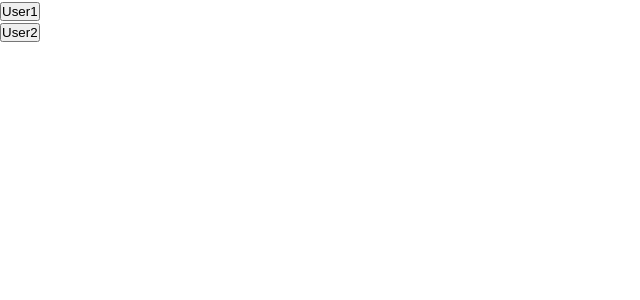
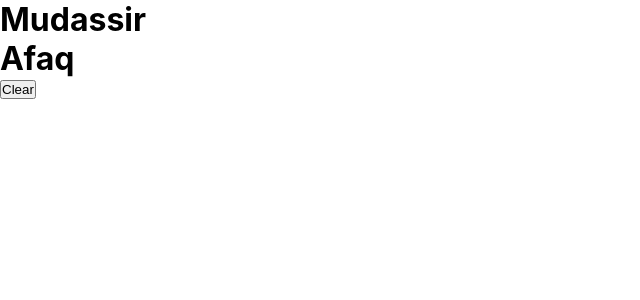
Before and after one commit to Mudassir5367/raect-assign-practice-lecture, a React (Create React App) app: page / in a window 1280 px wide. Shown: the top 300 px of the page, without its empty margins (0-640 px from the left). Built offline with nearby package versions, Linux system fonts and the light colour scheme.

Commit message:
Array with useState , use map method

```diff
--- a/src/App.js
+++ b/src/App.js
@@ -1,23 +1,25 @@
 import  './App.css';
-import React, {  useState } from 'react'
+import React from 'react'
+import ArrayUsestate from './components/ArrayUsestate';
 // import Child from './components/Child';
-import ConditionalRandering from './components/ConditionalRandering';
+// import ConditionalRandering from './components/ConditionalRandering';
 
 function App() {
-  const [obj] = useState( {
-    name:'Mudassir Hussain',
-    id:'40',
-    designation:'Software Trainee Engineer'
-  })
-  const [obj2] = useState({
-    name:'Hussain',age:18
-  })
+  // const [obj] = useState( {
+  //   name:'Mudassir Hussain',
+  //   id:'40',
+  //   designation:'Software Trainee Engineer'
+  // })
+  // const [obj2] = useState({
+  //   name:'Hussain',age:18
+  // })
 
   return (
     <>
       <div>
    {/* <Child obj1 = {obj}/> */}
-   <ConditionalRandering obj1 = {obj} obj3 = {obj2} />
+   {/* <ConditionalRandering obj1 = {obj} obj3 = {obj2} /> */}
+   <ArrayUsestate/>
 
       </div>
     </>
--- /dev/null
+++ b/src/components/ArrayUsestate.js
@@ -0,0 +1,21 @@
+import React, { useState } from 'react'
+
+export default function ArrayUsestate() {
+    const data = [
+        {id:0, fName:'Mudassir',lName:'Hussain'},
+        {id:1, fName:'Afaq',lName:'Nawaz'},
+    ]
+    const [clear, setClear] = useState(data)
+    const clearData = ()=>{
+        setClear([])
+    }
+  return (
+    <>
+      {
+        clear.map((x)=><h1 key={x.id}>{x.fName}</h1>
+        )
+      }
+      <button onClick = {clearData}>Clear</button>
+    </>
+  )
+}
--- a/src/components/ConditionalRandering.js
+++ b/src/components/ConditionalRandering.js
@@ -1,31 +1,31 @@
 import React, { useState } from 'react'
 
 export default function ConditionalRandering(props) {
-    console.log(props);
-    const [data,setData] = useState(true);
-    console.log('data',data);
+    // console.log(props);
+    // const [data,setData] = useState(true);
+    // console.log('data',data);
 
-    const showData1 = () =>{
-        setData(
-            props.obj1.name ,
-            props.obj1.id,
+    // const showData1 = () =>{
+    //     setData(
+    //         props.obj1.name ,
+    //         props.obj1.id,
 
-        )
-    }
-    const showData2 = () =>{
-        setData(
-            props.obj3.name,
-            props.obj3.age
+    //     )
+    // }
+    // const showData2 = () =>{
+    //     setData(
+    //         props.obj3.name,
+    //         props.obj3.age
 
-        )
-    }
+    //     )
+    // }
 
   return (
     <>
-    <h1>{data}</h1>
+    {/* <h1>{data}</h1>
       <button onClick={showData1}>User1</button>
       <br   ></br>
-      <button onClick={showData2}>User2</button>
+      <button onClick={showData2}>User2</button> */}
     </>
   )
 }
```
